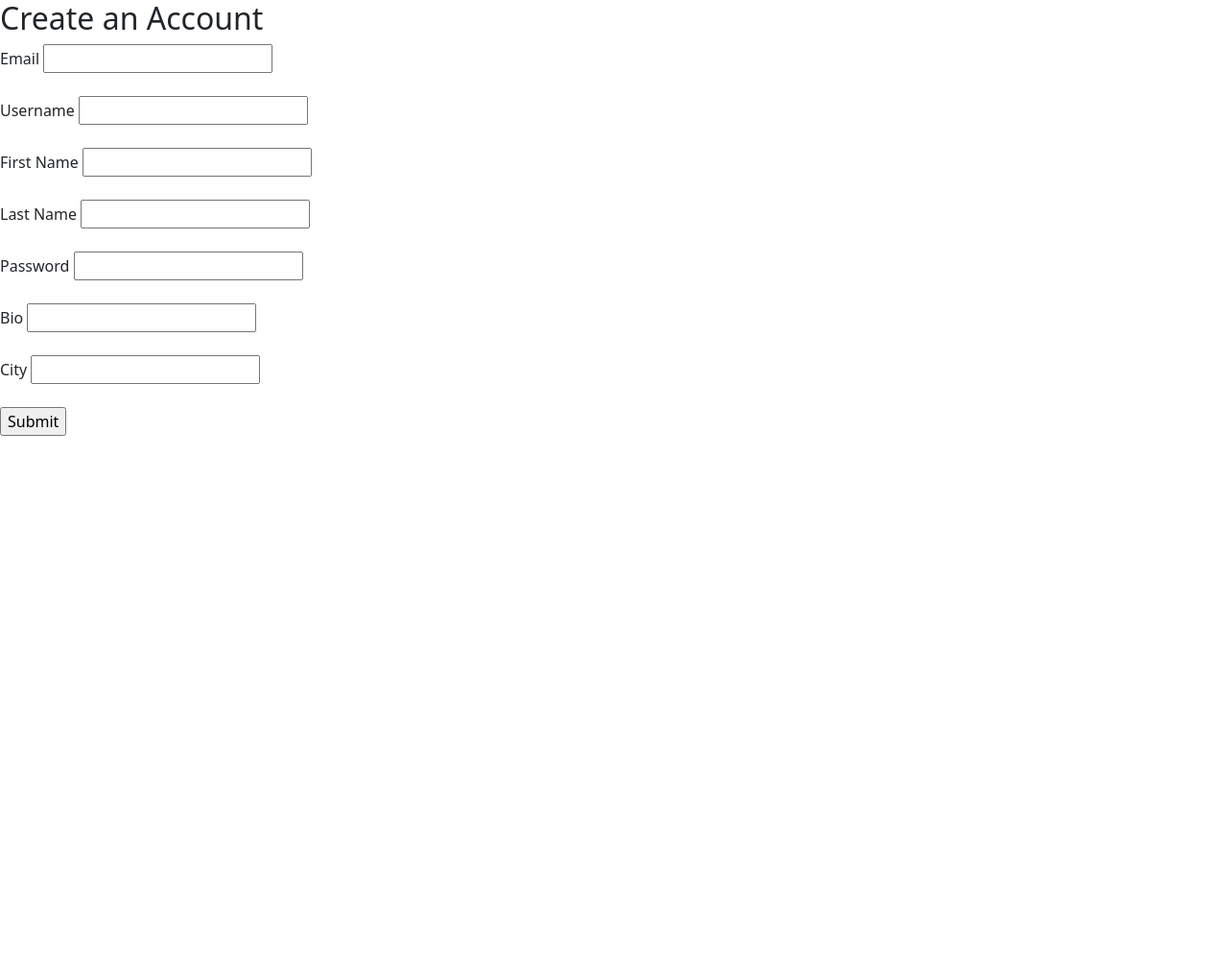
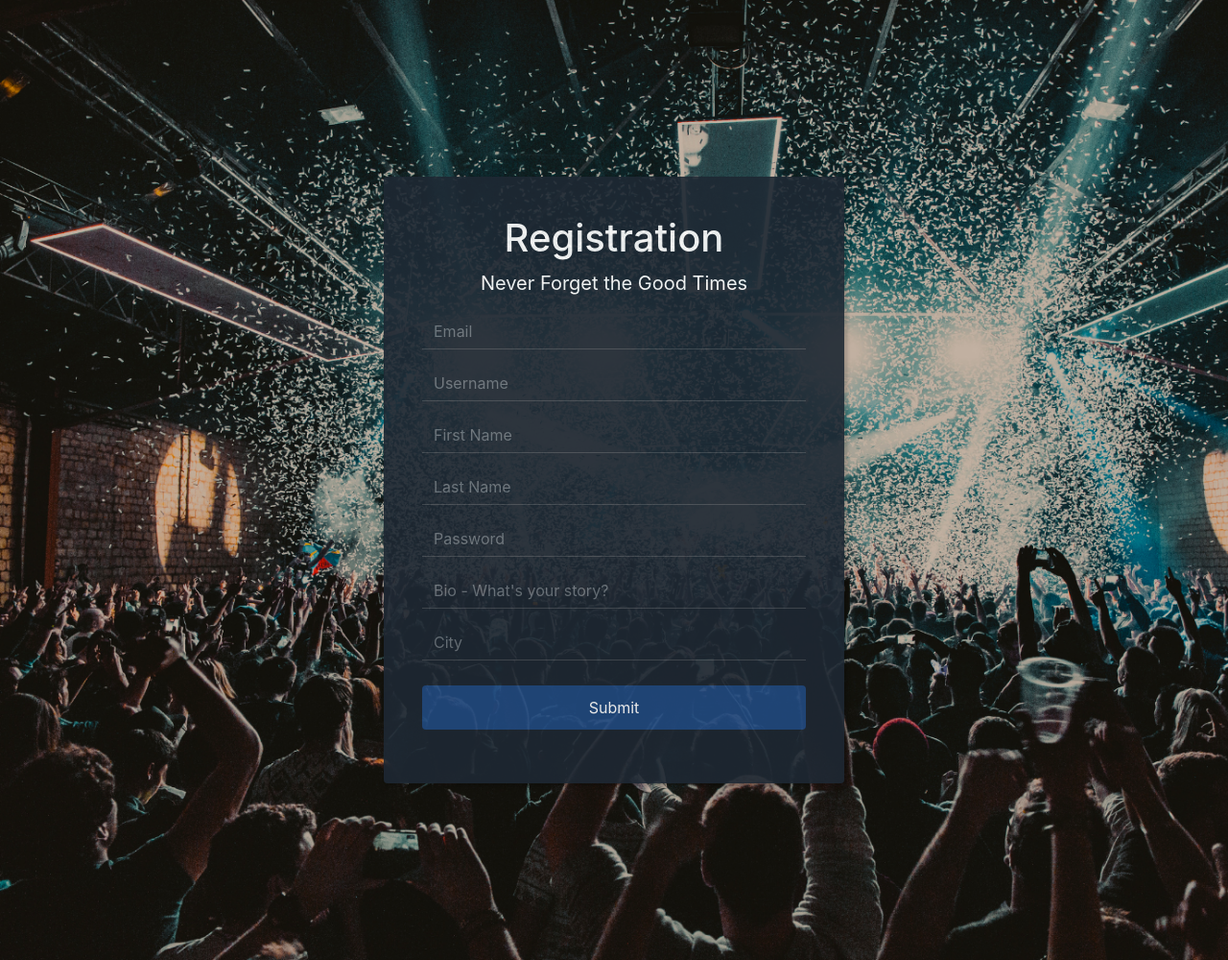
Before and after one commit to lisajmarks/Ticket-Stub-Journal, a Flask app: page /register in a window 1280 px wide. Shown: the whole page at 96% size. Before the commit the page ends 454 px from the top, so only its background shows below. Run offline with Flask 2, Linux system fonts and the light colour scheme; parts of the project's set-up code (start-up, migrations or seed data) failed here and were passed over; some libraries are stand-ins or nearby versions.

Commit message:
update register page

```diff
--- a/server.py
+++ b/server.py
@@ -106,18 +106,21 @@ def register_user():
 
     user = crud.get_user_by_email(email)
     uname = crud.get_user_by_username(username)
-
+    print(user)
     if user:
+        print("test1")
         flash("There's already another user with that email! Try again.")
         return redirect('/register')
     elif uname:
+        print("test2")
         flash("Someone has claimed that username! Try another.")
         return redirect('/register')
     else:
+        print("test3")
         crud.create_user(email, password, username, first_name, last_name, bio, city,)
         flash("Account created! Log in and join the party!")
 
-    return redirect('/home')
+    return redirect('/')
 
 
 @app.route("/register")
--- a/templates/register.html
+++ b/templates/register.html
@@ -2,31 +2,38 @@
 {% block title %} Ticket Stub Journal{% endblock %}
 {% block body %}
 
-<h2>Create an Account</h2>
-<form action="/register" method="POST">
-  <p>
-    Email <input type="text" name="email">
-    <br>
-    <br>
-    Username <input type="text" name="username">
-    <br>
-    <br>
-    First Name <input type="text" name="fname">
-    <br>
-    <br>
-    Last Name <input type="text" name="lname">
-    <br>
-    <br>
-    Password <input type="password" name="password">
-    <br>
-    <br>
-    Bio <input type="text" name="password">
-    <br>
-    <br>
-    City <input type="text" name="password">
-    <br>
-    <br>
-    <input type="submit">
-  </p>
-</form>
+<meta charset="utf-8">
+<meta name="viewport" content="width=device-width, initial-scale=1.0">
+
+<link href="https://cdn.jsdelivr.net/npm/bootstrap@5.0.1/dist/css/bootstrap.min.css"
+rel="stylesheet"
+integrity="sha384-+0n0xVW2eSR5OomGNYDnhzAbDsOXxcvSN1TPprVMTNDbiYZCxYbOOl7+AMvyTG2x"
+crossorigin="anonymous">
+
+<link rel="stylesheet" href="https://cdnjs.cloudflare.com/ajax/libs/twitter-bootstrap/4.1.3/css/bootstrap.min.css">
+<!-- <link rel="stylesheet" href="https://cdnjs.cloudflare.com/ajax/libs/ionicons/2.0.1/css/ionicons.min.css"> -->
+<link rel="stylesheet" type="text/css" href="static/css/homepage.css">
+
+<!DOCTYPE html>
+<html>
+
+<body>
+    <div class="login-dark">
+        <form action="/register" method="POST">
+            <h2 class="sr-only">Registration</h2>
+            <div class="site-name"><h1>Registration</h1> Never Forget the Good Times</div>
+            <p></p>
+            <div class="form-group"><input class="form-control" type="text" name="email" placeholder="Email"></div>
+            <div class="form-group"><input class="form-control" type="text" name="username" placeholder="Username"></div>
+            <div class="form-group"><input class="form-control" type="text" name="fname" placeholder="First Name"></div>
+            <div class="form-group"><input class="form-control" type="text" name="lname" placeholder="Last Name"></div>
+            <div class="form-group"><input class="form-control" type="text" name="password" placeholder="Password"></div>
+            <div class="form-group"><input class="form-control" type="text" name="bio" placeholder="Bio - What's your story?"></div>
+            <div class="form-group"><input class="form-control" type="text" name="password" placeholder="City"></div>
+            <div class="form-group"><button class="btn btn-primary btn-block" type="submit">Submit</button></div>
+    </div>
+
+</body>
+
+</html>
 {% endblock %}
```
Also changed, not shown: templates/homepage.html (+1 -28 lines).
